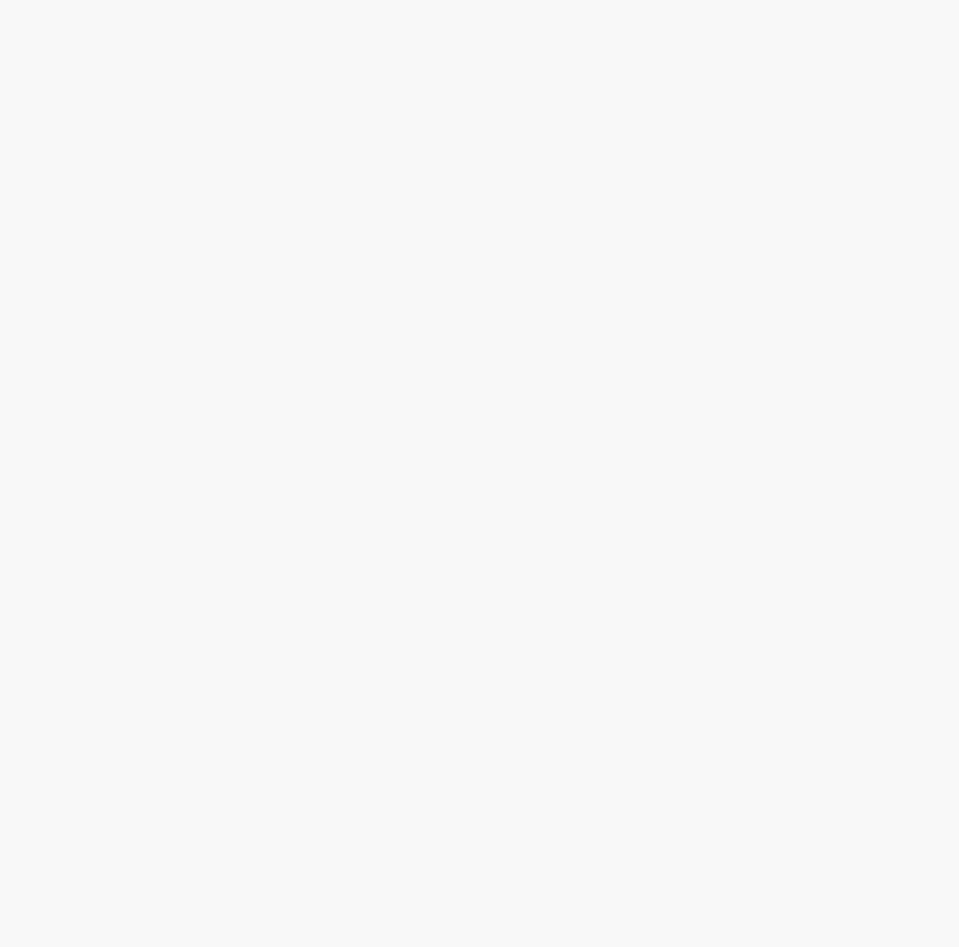
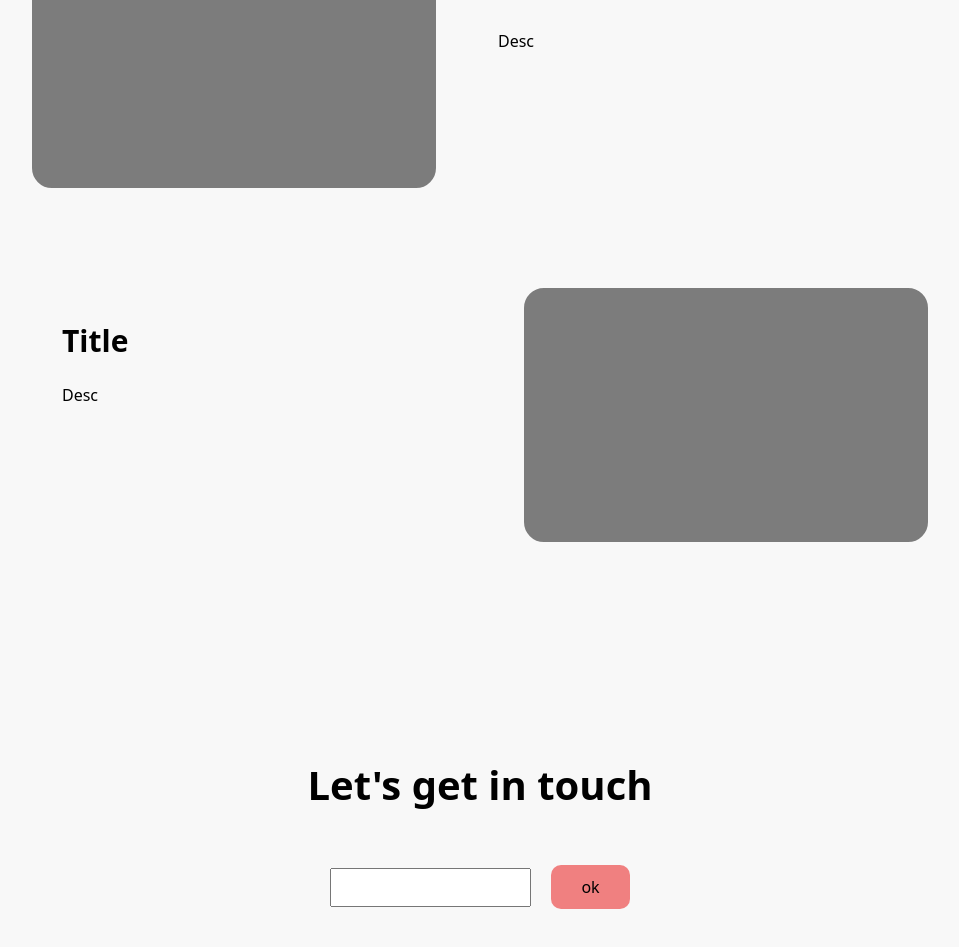
Before and after one commit to dark-sorceror/Personal-Website, a React (Vite) app: page / in a window 1280 px wide. Shown: the part 1655-2602 px from the top of the page, without its empty margins (160-1119 px from the left). Before the commit the page ends 1610 px from the top, so only its background shows below. Built offline with nearby package versions, Linux system fonts and the light colour scheme.

Commit message:
Rough skeleton for home page

```diff
--- a/src/App.css
+++ b/src/App.css
@@ -2,11 +2,12 @@
 
 .wrapper {
     width: 100%;
-    height: 1500px;
+    height: 3200px;
 }
 
 .p1,
-.p2 {
+.p2,
+.p3 {
     display: flex;
     width: 100%;
     height: calc(100vh - 250px);
@@ -15,7 +16,9 @@
     position: relative;
 }
 
-.p1w {
+.p1w,
+.p2w,
+.p3w {
     width: 70%;
     display: flex;
     height: max-content;
@@ -108,6 +111,108 @@ body.dark-mode .name {
     animation: fadeUp 1s ease-out 0.8s forwards;
 }
 
+.p2 {
+    display: flex;
+    flex-direction: column;
+    justify-content: space-between;
+    height: fit-content;
+    margin-top: 400px;
+}
+
+.p2header {
+    font-size: 50px;
+    font-weight: 600;
+}
+
+.p2w {
+    display: flex;
+    justify-content: space-between;
+    align-items: center;
+}
+
+.p2e1,
+.p2e2,
+.p2e3 {
+    display: flex;
+    align-items: center;
+    justify-content: space-between;
+    margin-top: 100px;
+    width: 100%;
+    height: 100%;
+}
+
+.details {
+    width: 400px;
+    display: flex;
+    flex-direction: column;
+    align-self: flex-start;
+    padding: 30px;
+}
+
+.title {
+    font-weight: 600;
+    font-size: 30px;
+    margin-bottom: 20px;
+}
+
+.placeholder {
+    width: 400px;
+    height: 250px;
+    background-color: black;
+    opacity: 50%;
+    border: 2px solid black;
+    border-radius: 20px;
+    transition: all 0.2s ease-in-out;
+
+    &:hover {
+        scale: 1.02;
+        opacity: 40%;
+    }
+}
+
+.p3 {
+    margin-top: 200px;
+    height: 200px;
+}
+
+.p3w {
+    display: flex;
+    flex-direction: column;
+    align-items: center;
+    justify-content: center;
+}
+
+.p3header {
+    font-weight: 600;
+    font-size: 40px;
+    margin-bottom: 30px;
+}
+
+.p3a {
+    display: flex;
+    align-items: center;
+    justify-content: center;
+    padding: 20px;
+    width: 50%;
+}
+
+.p3a button {
+    all: unset;
+    transition: all 0.2s ease-in-out;
+    padding: 10px 30px;
+    background-color: lightcoral;
+    border-radius: 10px;
+    margin-left: 20px;
+
+    &:hover {
+        transform: scale(1.02);
+    }
+}
+
+.p3a input {
+    padding: 10px;
+}
+
 @keyframes fadeUp {
     0% {
         opacity: 0;
--- a/src/Home.tsx
+++ b/src/Home.tsx
@@ -16,7 +16,42 @@ export default function Home() {
                     <div></div>
                 </div>
             </section>
-            <section className="p2">p2</section>
+            <section className="p2">
+                <div className="p2w">
+                    <div className="p2header">Experiences</div>
+                    <div className="design"></div>
+                    <div className="p2e1">
+                        <div className="details">
+                            <div className="title">Title</div>
+                            <div className="p2edesc">Desc</div>
+                        </div>
+                        <div className="placeholder"></div>
+                    </div>
+                    <div className="p2e2">
+                        <div className="placeholder"></div>
+                        <div className="details">
+                            <div className="title">Title</div>
+                            <div className="p2edesc">Desc</div>
+                        </div>
+                    </div>
+                    <div className="p2e3">
+                        <div className="details">
+                            <div className="title">Title</div>
+                            <div className="p2edesc">Desc</div>
+                        </div>
+                        <div className="placeholder"></div>
+                    </div>
+                </div>
+            </section>
+            <section className="p3">
+                <div className="p3w">
+                    <div className="p3header">Let's get in touch</div>
+                    <div className="p3a">
+                        <input type="text" />
+                        <button>ok</button>
+                    </div>
+                </div>
+            </section>
         </div>
     );
 }
--- a/src/components/Linkbar/Linkbar.css
+++ b/src/components/Linkbar/Linkbar.css
@@ -25,7 +25,6 @@
     justify-content: center;
     padding: 20px;
     border-radius: 20px;
-
     transition: all 0.2s ease-in-out;
     opacity: 50%;
 
@@ -66,14 +65,11 @@ body.dark-mode a.github:hover {
 
 .linkbar button {
     all: unset;
-
     transition: all 0.2s ease-in-out;
     opacity: 50%;
-
     display: flex;
     align-items: center;
     justify-content: center;
-
     padding: 20px;
 
     .lucide-moon {
```
Also changed, not shown: src/components/Linkbar/Linkbar.tsx (+4 -4 lines).
